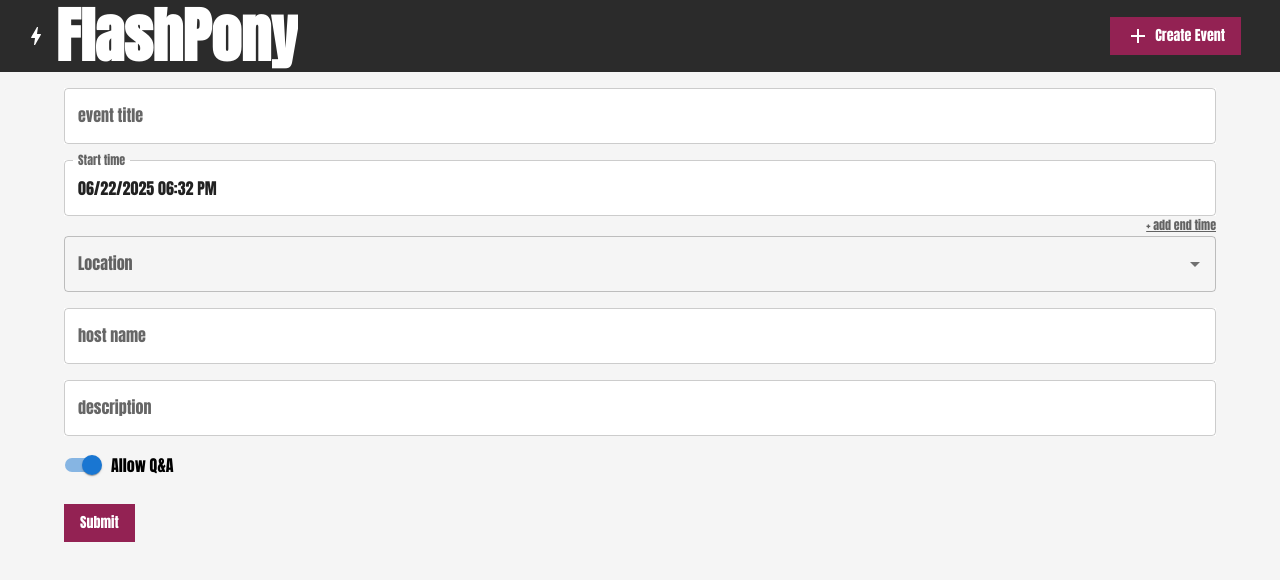
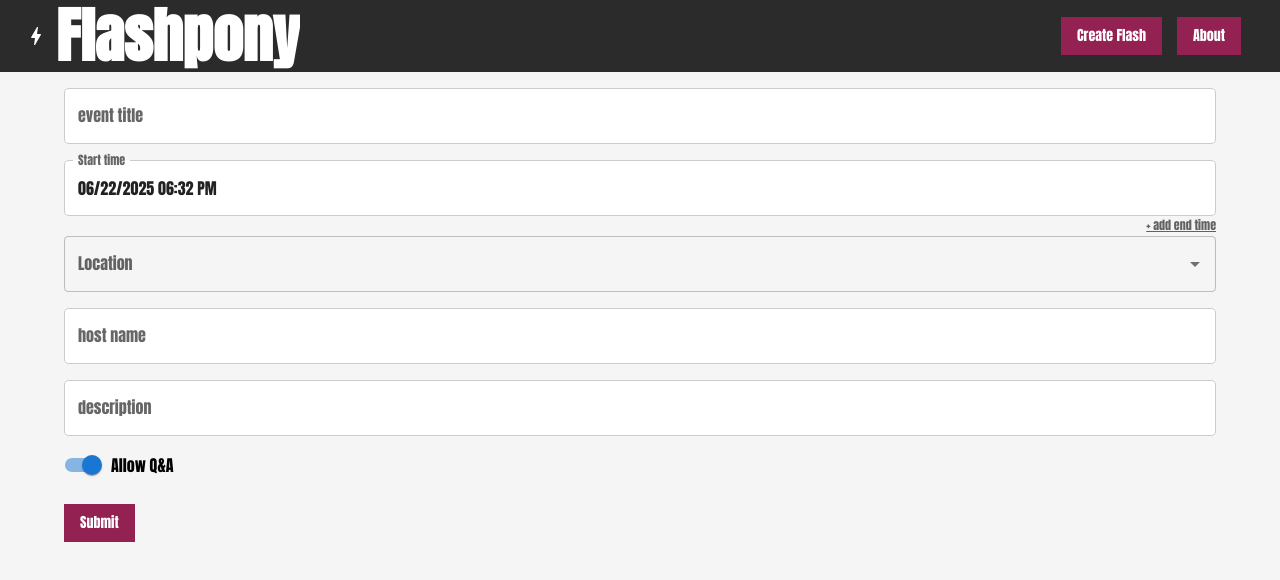
Before and after one commit to kalikokalikova/fp-client, a React (Vite) app: page / in a window 1280 px wide. Shown: the top 580 px of the page. Built offline with nearby package versions, Linux system fonts and the light colour scheme; a web font is replaced by a local one.

Commit message:
added about us; links still don't work

```diff
--- a/src/components/NavBar.jsx
+++ b/src/components/NavBar.jsx
@@ -16,27 +16,20 @@
 import { Drawer, List, ListItem, ListItemText } from '@mui/material';
 
 const navLinks = [
-  { text: "Create event", icon: <AddIcon sx={{ marginRight: '5px' }} /> },
+  { text: "Create Flash", href: "/#" },
+  { text: "About", href: "/about"  },
 ];
 const settings = [];
 
 function NavBar() {
   const [anchorElNav, setAnchorElNav] = React.useState(null);
-  const [anchorElUser, setAnchorElUser] = React.useState(null);
 
   const handleOpenNavMenu = (event) => {
     setAnchorElNav(event.currentTarget);
   };
-  const handleOpenUserMenu = (event) => {
-    setAnchorElUser(event.currentTarget);
-  };
 
   const handleCloseNavMenu = () => {
     setAnchorElNav(null);
-  };
-
-  const handleCloseUserMenu = () => {
-    setAnchorElUser(null);
   };
 
   return (
@@ -65,52 +58,9 @@
               color: "#FFFFFF",
             }}
           >
-            FlashPony
+            Flashpony
           </Typography>
 
-          <Box sx={{ flexGrow: 1, display: { xs: "flex", md: "none" } }}>
-            <IconButton
-              size="large"
-              aria-label="hamburger"
-              aria-controls="menu-appbar"
-              aria-haspopup="true"
-              onClick={handleOpenNavMenu}
-            >
-              <MenuIcon sx={{ color: "text.dark" }} />
-            </IconButton>
-            <Menu
-              id="menu-appbar"
-              anchorEl={anchorElNav}
-              anchorOrigin={{
-                vertical: "bottom",
-                horizontal: "left",
-              }}
-              keepMounted
-              transformOrigin={{
-                vertical: "top",
-                horizontal: "left",
-              }}
-              open={Boolean(anchorElNav)}
-              onClose={handleCloseNavMenu}
-              sx={{
-                display: { xs: "block", md: "none" },
-              }}
-            >
-              {navLinks.map((link) => (
-                <MenuItem key={link.text} onClick={handleCloseNavMenu}>
-                  <Box sx={{ display: "flex", alignItems: "center" }}>
-                    {link.icon}
-                    <Typography
-                      sx={{ marginLeft: 1 }}
-                      textAlign="center"
-                    >
-                      {link.text}
-                    </Typography>
-                  </Box>
-                </MenuItem>
-              ))}
-            </Menu>
-          </Box>
           <BoltIcon
             sx={{
               display: { xs: "flex", md: "none" },
@@ -144,7 +94,11 @@
             {navLinks.map((link) => (
               <Button
                 key={link.text}
-                onClick={handleCloseNavMenu}
+                component="a"
+                href={link.href}
+                onClick={(event) => {
+                    handleCloseNavMenu();
+                  }}
                 sx={{
                   my: 2,
                   display: "flex",
@@ -157,6 +111,49 @@
             ))}
           </Box>
 
+        <Box sx={{ display: { xs: "flex", md: "none" }, ml: "auto" }}>
+            <IconButton
+              size="large"
+              aria-label="hamburger"
+              aria-controls="menu-appbar"
+              aria-haspopup="true"
+              onClick={handleOpenNavMenu}
+            >
+              <MenuIcon sx={{ color: "#FFFFFF" }} />
+            </IconButton>
+            <Menu
+              id="menu-appbar"
+              anchorEl={anchorElNav}
+              anchorOrigin={{
+                vertical: "bottom",
+                horizontal: "right",
+              }}
+              keepMounted
+              transformOrigin={{
+                vertical: "top",
+                horizontal: "right",
+              }}
+              open={Boolean(anchorElNav)}
+              onClose={handleCloseNavMenu}
+              sx={{
+                display: { xs: "block", md: "none" },
+              }}
+            >
+              {navLinks.map((link) => (
+                <MenuItem key={link.text} onClick={handleCloseNavMenu}>
+                  <Box sx={{ display: "flex", alignItems: "center" }}>
+                    {link.icon}
+                    <Typography
+                      sx={{ marginLeft: 1 }}
+                      textAlign="center"
+                    >
+                      {link.text}
+                    </Typography>
+                  </Box>
+                </MenuItem>
+              ))}
+            </Menu>
+          </Box>
         </Toolbar>
       </Container>
     </AppBar>
```
